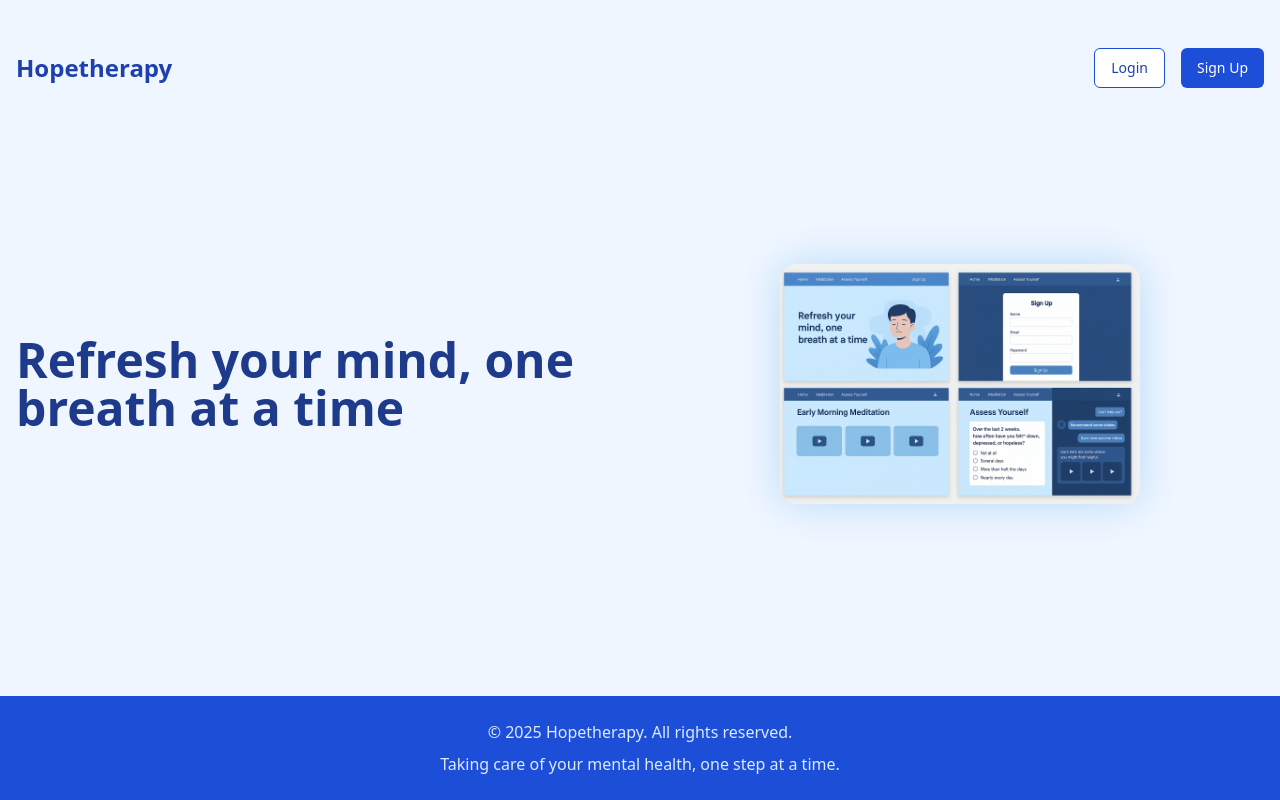
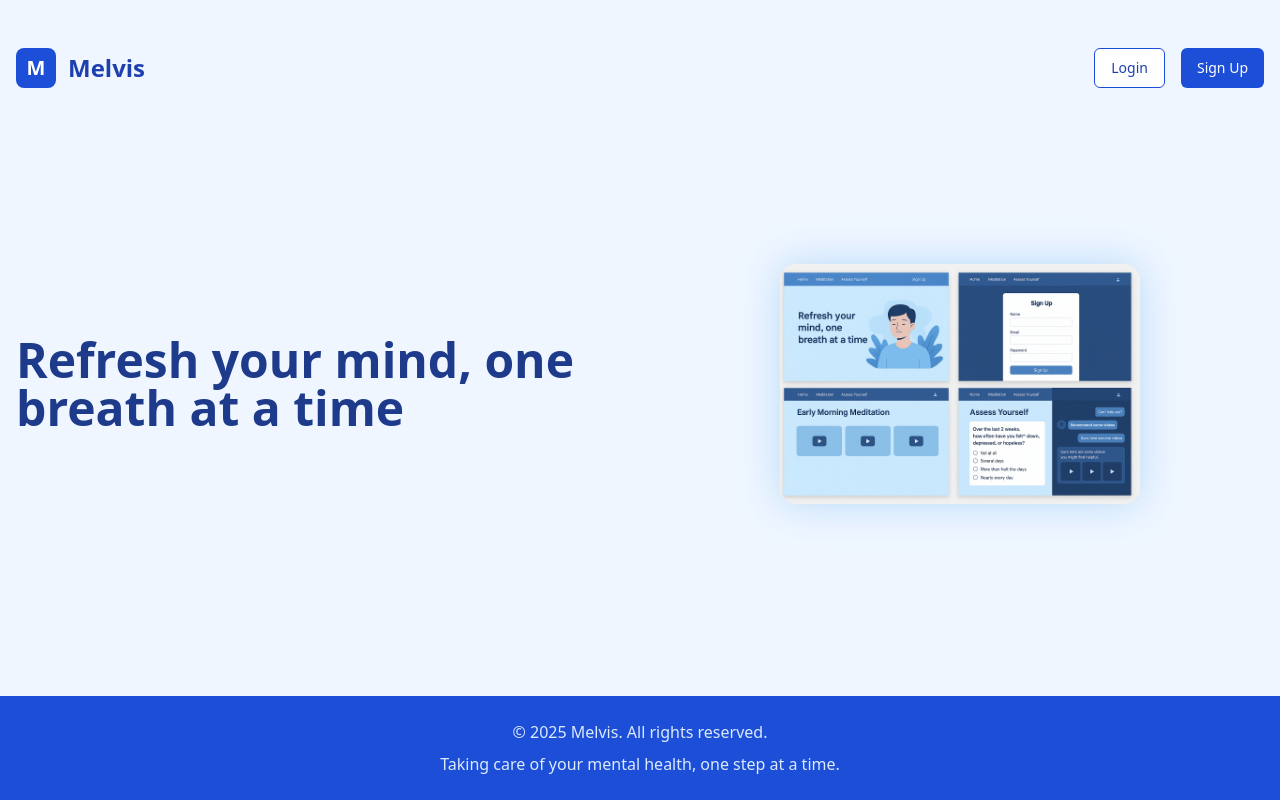
Before and after one commit to beatriceishaku/Melvis, a React (Vite) app: page / in a window 1280 px wide. Built offline with nearby package versions, Linux system fonts and the light colour scheme.

Commit message:
Rename application and add logo space
Rename the application from "Hopetherapy" to "Melvis" and add a space for a logo.

```diff
--- a/src/components/Layout.tsx
+++ b/src/components/Layout.tsx
@@ -92,9 +92,12 @@ export function Layout({ children }: LayoutProps) {
     <div className="min-h-screen flex flex-col">
       <header className="sticky top-0 z-50 w-full border-b bg-blue-700 shadow-sm">
         <div className="container flex h-16 items-center justify-between">
-          <div className="flex items-center gap-2">
+          <div className="flex items-center gap-3">
+            <div className="w-10 h-10 bg-white/10 rounded-lg flex items-center justify-center">
+              <span className="text-xl font-bold text-white">M</span>
+            </div>
             <Link to="/home" className="text-2xl font-bold text-white">
-              Hopetherapy
+              Melvis
             </Link>
           </div>
           <div className="flex items-center gap-4">
--- a/src/pages/Chat.tsx
+++ b/src/pages/Chat.tsx
@@ -1,4 +1,3 @@
-
 import React, { useState, useRef } from "react";
 import { Layout } from "@/components/Layout";
 import { Button } from "@/components/ui/button";
@@ -83,7 +82,7 @@ const Chat = () => {
   return (
     <Layout>
       <div className="max-w-2xl mx-auto w-full bg-blue-50 min-h-[60vh] rounded-2xl shadow-md p-4 md:p-8 mt-4 flex flex-col">
-        <h2 className="text-2xl md:text-3xl font-bold text-blue-800 mb-2">Hopetherapy AI Chat</h2>
+        <h2 className="text-2xl md:text-3xl font-bold text-blue-800">Melvis AI Chat</h2>
         <div className="flex-1 overflow-auto space-y-4 pb-4">
           {messages.map((msg, i) => (
             <div key={i} className={`flex ${msg.sender === "user" ? "justify-end" : "justify-start"}`}>
--- a/src/pages/Landing.tsx
+++ b/src/pages/Landing.tsx
@@ -1,4 +1,3 @@
-
 import React from "react";
 import { Link } from "react-router-dom";
 import { Button } from "@/components/ui/button";
@@ -8,7 +7,12 @@ const Landing = () => {
     <div className="min-h-screen flex flex-col bg-blue-50">
       <div className="container mx-auto px-4 py-8 flex flex-col flex-1">
         <header className="flex justify-between items-center py-4">
-          <h1 className="text-2xl font-bold text-blue-800">Hopetherapy</h1>
+          <div className="flex items-center gap-3">
+            <div className="w-10 h-10 bg-blue-700 rounded-lg flex items-center justify-center">
+              <span className="text-xl font-bold text-white">M</span>
+            </div>
+            <h1 className="text-2xl font-bold text-blue-800">Melvis</h1>
+          </div>
           <div className="flex gap-4">
             <Button asChild variant="outline" className="text-blue-800 border-blue-700">
               <Link to="/login">Login</Link>
@@ -38,7 +42,7 @@ const Landing = () => {
 
       <footer className="bg-blue-700 py-6">
         <div className="container mx-auto px-4 text-center text-blue-100">
-          <p>© {new Date().getFullYear()} Hopetherapy. All rights reserved.</p>
+          <p>© {new Date().getFullYear()} Melvis. All rights reserved.</p>
           <p className="mt-2">Taking care of your mental health, one step at a time.</p>
         </div>
       </footer>
```
